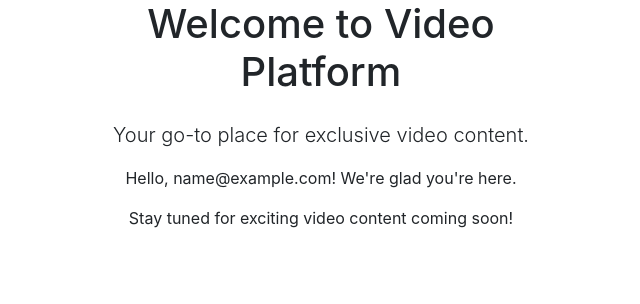
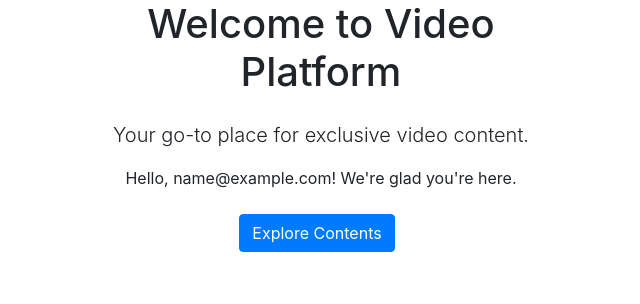
Before and after one commit to Simondelali/videoplaform, a Django app: page / in a window 1280 px wide. Shown: the part 128-432 px from the top of the page, without its empty margins (319-959 px from the left). Run offline with Django 5.2, Linux system fonts and the light colour scheme; the visitor is signed in with stand-in values (Sample User, id 1); some libraries are stand-ins or nearby versions.

Commit message:
Add video_page button to home

```diff
--- a/templates/home.html
+++ b/templates/home.html
@@ -12,7 +12,9 @@
             </p>
             {% if user.is_authenticated %}
                 <p>Hello, {{ user.email }}! We're glad you're here.</p>
-                <p>Stay tuned for exciting video content coming soon!</p>
+                <div class="mt-4">
+                    <a href="{% url 'video_page' %}" class="btn btn-primary mr-2">Explore Contents</a>
+                </div>
             {% else %}
                 <p>Join our community to access exclusive video content.</p>
                 <div class="mt-4">
```
